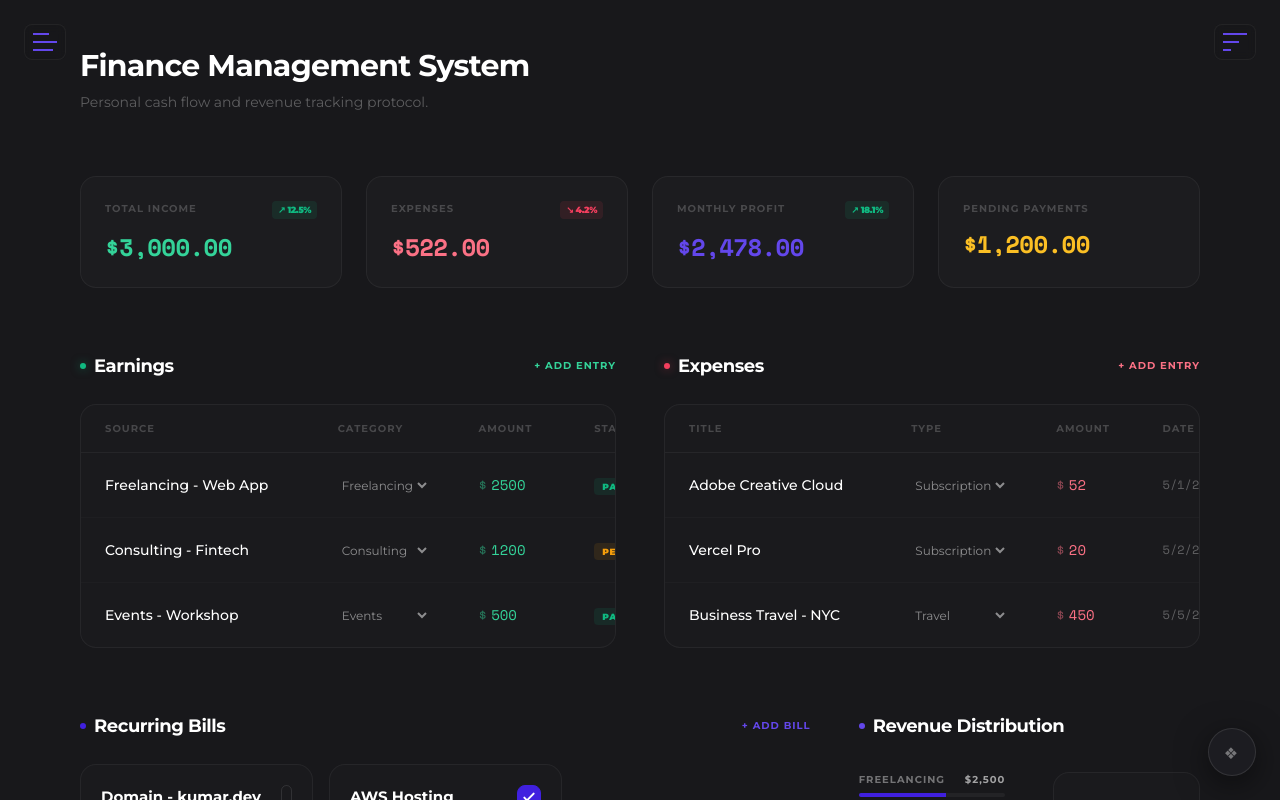
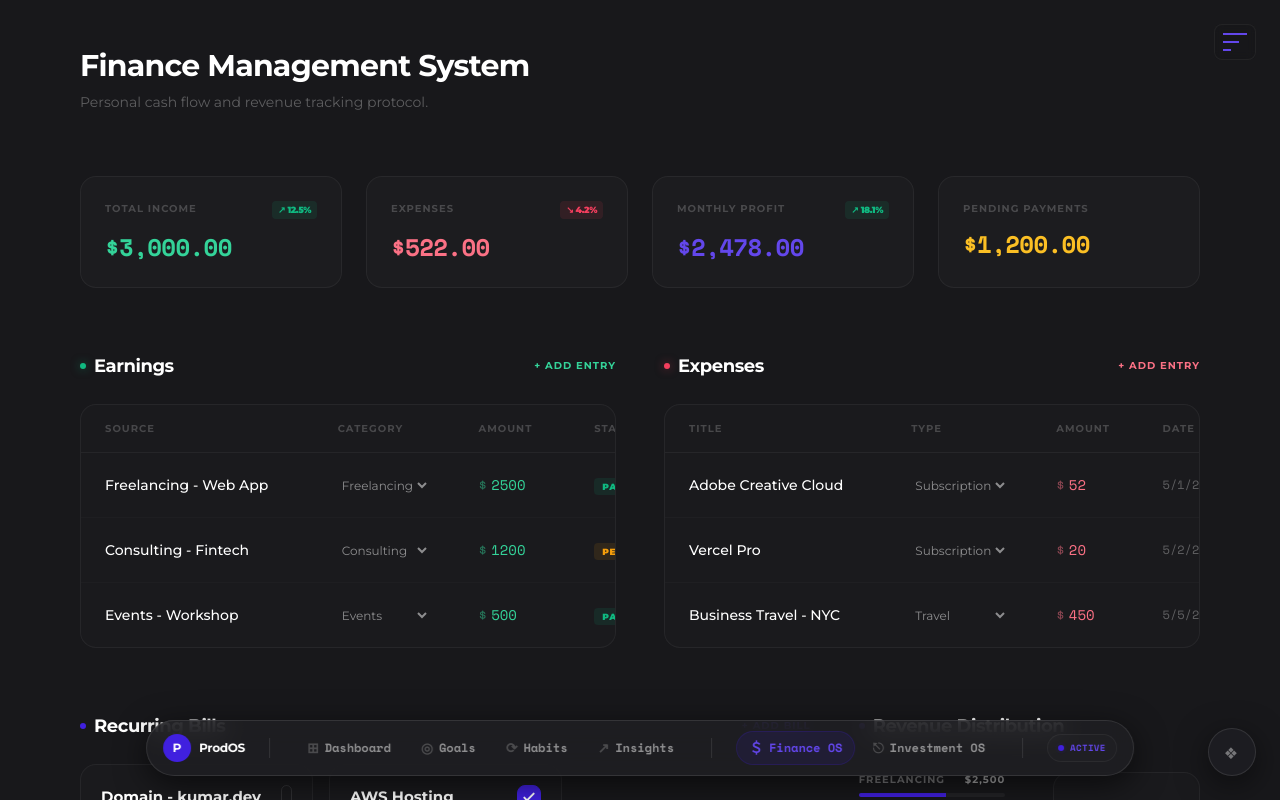
Before and after one commit to ishankumax/ProdOS, a Next.js app: page /projects/finance-os in a window 1280 px wide. Built offline with nearby package versions, Linux system fonts and the light colour scheme.

Commit message:
feat: replace left sidebar with floating bottom-center navigation bar

```diff
--- a/components/dashboard/DashboardShell.tsx
+++ b/components/dashboard/DashboardShell.tsx
@@ -11,28 +11,10 @@ interface DashboardShellProps {
 }
 
 export default function DashboardShell({ userEmail, children }: DashboardShellProps) {
-  const [leftOpen, setLeftOpen] = useState(false); // Closed by default on mobile
   const [rightOpen, setRightOpen] = useState(false);
 
   return (
     <div className="flex h-dvh bg-surface overflow-hidden relative">
-      {/* --- Responsive Toggle Buttons --- */}
-      {/* Navigation Toggle (Left) */}
-      <div className={cn(
-        "fixed top-6 z-50 transition-all duration-300",
-        leftOpen ? "left-[200px]" : "left-6"
-      )}>
-        <button
-          onClick={() => setLeftOpen(!leftOpen)}
-          className="group flex flex-col gap-1.5 p-2 transition-all hover:opacity-80 focus:outline-none bg-surface/40 backdrop-blur-sm rounded-lg border border-white/5"
-          title={leftOpen ? "Collapse Navigation" : "Expand Navigation"}
-        >
-          <div className={cn("h-0.5 bg-brand-400 transition-all duration-300", leftOpen ? "w-6" : "w-4")} />
-          <div className={cn("h-0.5 bg-brand-400 transition-all duration-300", leftOpen ? "w-4" : "w-6")} />
-          <div className={cn("h-0.5 bg-brand-400 transition-all duration-300", leftOpen ? "w-2" : "w-5")} />
-        </button>
-      </div>
-
       {/* Info Toggle (Right) - Visible on XL only */}
       <div className={cn(
         "fixed top-6 z-50 transition-all duration-300 hidden xl:block",
@@ -49,32 +31,12 @@ export default function DashboardShell({ userEmail, children }: DashboardShellPr
         </button>
       </div>
 
-      {/* 1. Left Sidebar - Overlay on mobile, side-by-side on large */}
-      <aside
-        className={cn(
-          "fixed inset-y-0 left-0 lg:relative transition-all duration-300 ease-in-out border-r border-white/5 bg-surface z-40",
-          leftOpen ? "w-[240px] opacity-100 translate-x-0" : "w-0 opacity-0 -translate-x-full lg:translate-x-0 overflow-hidden border-none"
-        )}
-      >
-        <div className="w-[240px] h-full">
-           <Sidebar userEmail={userEmail} />
-        </div>
-      </aside>
-
-      {/* Mobile Overlay */}
-      {leftOpen && (
-        <div
-          onClick={() => setLeftOpen(false)}
-          className="fixed inset-0 bg-black/60 backdrop-blur-sm z-30 lg:hidden animate-fade-in"
-        />
-      )}
-
-      {/* 2. Main Content Area */}
-      <main className="flex-1 h-full overflow-y-auto overflow-x-hidden relative pt-20 lg:pt-0">
+      {/* 1. Main Content Area */}
+      <main className="flex-1 h-full overflow-y-auto overflow-x-hidden relative pb-28 pt-6 lg:pt-0">
         {children}
       </main>
 
-      {/* 3. Right Panel - Collapsible side-by-side on XL */}
+      {/* 2. Right Panel - Collapsible side-by-side on XL */}
       <aside
         className={cn(
           "transition-all duration-300 ease-in-out border-l border-white/5 bg-surface z-40 hidden xl:block",
@@ -85,6 +47,11 @@ export default function DashboardShell({ userEmail, children }: DashboardShellPr
            <RightPanel />
         </div>
       </aside>
+
+      {/* 3. Floating Bottom-Center Navigation Bar */}
+      <div className="fixed bottom-6 left-1/2 -translate-x-1/2 z-50 pointer-events-none w-auto max-w-[95vw] md:max-w-none flex justify-center">
+        <Sidebar userEmail={userEmail} />
+      </div>
     </div>
   );
 }
--- a/components/dashboard/Sidebar.tsx
+++ b/components/dashboard/Sidebar.tsx
@@ -1,9 +1,7 @@
 "use client";
 
-import { useState, useEffect } from "react";
 import Link from "next/link";
 import { usePathname } from "next/navigation";
-import LogoutButton from "@/components/LogoutButton";
 import { cn } from "@/lib/utils";
 
 const NAV_ITEMS = [
@@ -15,167 +13,99 @@ const NAV_ITEMS = [
 
 export default function Sidebar({ userEmail }: { userEmail?: string }) {
   const pathname = usePathname();
-  const [activeTheme, setActiveTheme] = useState<string>("default");
-
-  useEffect(() => {
-    const theme = localStorage.getItem("prod_os_theme") || "default";
-    setActiveTheme(theme);
-    document.documentElement.setAttribute("data-theme", theme);
-
-    const handleThemeChange = (e: CustomEvent<string>) => {
-      setActiveTheme(e.detail);
-    };
-
-    window.addEventListener("theme-change", handleThemeChange as EventListener);
-    return () => {
-      window.removeEventListener("theme-change", handleThemeChange as EventListener);
-    };
-  }, []);
-
-  const changeTheme = (themeName: string) => {
-    setActiveTheme(themeName);
-    document.documentElement.setAttribute("data-theme", themeName);
-    localStorage.setItem("prod_os_theme", themeName);
-    window.dispatchEvent(new CustomEvent("theme-change", { detail: themeName }));
-  };
 
   return (
-    <aside className="w-full h-full flex flex-col bg-surface border-r border-white/5 sticky top-0">
-      {/* Logo */}
-      <div className="p-6 border-b border-white/5 flex items-center gap-3">
-        <div className="w-8 h-8 rounded-lg bg-brand-500 flex items-center justify-center text-white font-bold text-sm">
+    <div className="flex items-center gap-3 sm:gap-4 md:gap-6 px-4 py-2.5 rounded-full border backdrop-blur-md bg-surface-raised/85 border-white/10 shadow-[0_8px_32px_rgba(0,0,0,0.6)] hover:border-brand-500/20 transition-all duration-300 pointer-events-auto">
+      {/* Brand Icon & Label */}
+      <div className="flex items-center gap-2 select-none">
+        <div className="w-7 h-7 rounded-full bg-brand-500 flex items-center justify-center text-white font-bold text-xs shrink-0 shadow-[0_0_12px_rgba(var(--brand-500-rgb),0.3)]">
           P
         </div>
-        <span className="font-bold text-white tracking-tight">Prod OS</span>
+        <span className="font-bold text-xs text-white tracking-tight hidden lg:inline">ProdOS</span>
       </div>
 
-      {/* Navigation */}
-      <nav className="flex-1 p-4 space-y-6">
-        <div className="space-y-1">
-          <p className="px-3 text-[10px] font-bold text-white/20 uppercase tracking-widest mb-2">
-            Navigation
-          </p>
+      {/* Divider */}
+      <div className="h-5 w-px bg-white/10" />
+
+      {/* Core Pages Section */}
+      <nav className="flex items-center gap-1">
         {NAV_ITEMS.map((item) => {
           const isActive = pathname === item.href || (item.href.startsWith("/dashboard#") && pathname === "/dashboard");
           return (
             <Link
               key={item.label}
               href={item.href}
+              title={item.label}
               className={cn(
-                  "flex items-center gap-3 px-3 py-2 rounded-lg text-sm font-medium transition-all group",
+                "flex items-center gap-1.5 px-3 py-1.5 rounded-full text-xs font-semibold transition-all group font-mono whitespace-nowrap",
                 isActive
-                    ? "text-brand-400 bg-brand-500/5 border border-brand-500/10"
+                  ? "text-brand-400 bg-brand-500/10 border border-brand-500/20 shadow-[0_0_8px_rgba(var(--brand-500-rgb),0.1)]"
                   : "text-white/50 hover:text-white hover:bg-white/5 border border-transparent"
               )}
             >
               <span className={cn(
-                  "text-lg transition-opacity",
+                "text-sm transition-opacity",
                 isActive ? "opacity-100" : "opacity-40 group-hover:opacity-100"
               )}>{item.icon}</span>
-                {item.label}
+              <span className="hidden md:inline">{item.label}</span>
             </Link>
           );
         })}
-        </div>
+      </nav>
 
-        <div className="space-y-1">
-          <p className="px-3 text-[10px] font-bold text-white/20 uppercase tracking-widest mb-2">
-            Protocols
-          </p>
+      {/* Divider */}
+      <div className="h-5 w-px bg-white/10" />
+
+      {/* Protocols Section */}
+      <div className="flex items-center gap-1">
         <Link
           href="/projects/finance-os"
+          title="Finance OS"
           className={cn(
-              "flex items-center gap-3 px-3 py-2 rounded-lg text-sm font-medium transition-all group",
+            "flex items-center gap-1.5 px-3 py-1.5 rounded-full text-xs font-semibold transition-all group font-mono whitespace-nowrap",
             pathname === "/projects/finance-os"
-                ? "text-brand-400 bg-brand-500/5 border border-brand-500/10"
+              ? "text-brand-400 bg-brand-500/10 border border-brand-500/20 shadow-[0_0_8px_rgba(var(--brand-500-rgb),0.1)]"
               : "text-white/50 hover:text-white hover:bg-white/5 border border-transparent"
           )}
         >
           <span className={cn(
-              "text-lg transition-opacity",
+            "text-sm transition-opacity",
             pathname === "/projects/finance-os" ? "opacity-100" : "opacity-40 group-hover:opacity-100"
           )}>＄</span>
-            Finance OS
+          <span className="hidden md:inline">Finance OS</span>
         </Link>
         <Link
           href="/projects/investments"
+          title="Investment OS"
           className={cn(
-              "flex items-center gap-3 px-3 py-2 rounded-lg text-sm font-medium transition-all group",
+            "flex items-center gap-1.5 px-3 py-1.5 rounded-full text-xs font-semibold transition-all group font-mono whitespace-nowrap",
             pathname === "/projects/investments"
-                ? "text-brand-400 bg-brand-500/5 border border-brand-500/10"
+              ? "text-brand-400 bg-brand-500/10 border border-brand-500/20 shadow-[0_0_8px_rgba(var(--brand-500-rgb),0.1)]"
               : "text-white/50 hover:text-white hover:bg-white/5 border border-transparent"
           )}
         >
           <span className={cn(
-              "text-lg transition-opacity",
+            "text-sm transition-opacity",
             pathname === "/projects/investments" ? "opacity-100" : "opacity-40 group-hover:opacity-100"
           )}>⎋</span>
-            Investment OS
+          <span className="hidden md:inline">Investment OS</span>
         </Link>
       </div>
 
-        <div className="space-y-1">
-          <p className="px-3 text-[10px] font-bold text-white/20 uppercase tracking-widest mb-2">
-            System Integrity
-          </p>
-          <div className="mx-3 p-3 rounded-lg bg-white/[0.02] border border-white/5 space-y-2 font-mono">
-            <div className="flex justify-between items-center text-[10px]">
-              <span className="text-white/20 uppercase tracking-tighter">Heartbeat</span>
-              <div className="flex items-center gap-1.5">
-                <span className="w-1.5 h-1.5 rounded-full bg-brand-500 animate-pulse" />
-                <span className="text-brand-400 font-bold uppercase tracking-widest">Active</span>
+      {/* Divider */}
+      <div className="h-5 w-px bg-white/10" />
+
+      {/* Heartbeat Integrity Status */}
+      <div
+        title={`Operational Status: Active | User: ${userEmail ?? "Guest"}`}
+        className="flex items-center gap-1.5 px-2.5 py-1.5 rounded-full bg-white/[0.01] border border-white/5 font-mono text-[9px] shrink-0 select-none"
+      >
+        <span className="relative flex h-1.5 w-1.5">
+          <span className="animate-ping absolute inline-flex h-full w-full rounded-full bg-brand-500 opacity-75"></span>
+          <span className="relative inline-flex rounded-full h-1.5 w-1.5 bg-brand-500"></span>
+        </span>
+        <span className="text-brand-400 font-bold uppercase tracking-wider hidden sm:inline">Active</span>
       </div>
     </div>
-            <div className="flex justify-between items-center text-[10px]">
-              <span className="text-white/20 uppercase tracking-tighter">Latency</span>
-              <span className="text-emerald-400/80 uppercase">12ms</span>
-            </div>
-          </div>
-        </div>
-
-        <div className="space-y-1">
-          <p className="px-3 text-[10px] font-bold text-white/20 uppercase tracking-widest mb-2">
-            System Interface
-          </p>
-          <div className="mx-3 p-3 rounded-lg bg-white/[0.02] border border-white/5 space-y-3 font-mono">
-            <div className="flex justify-between items-center text-[10px] border-b border-white/5 pb-2">
-              <span className="text-white/20 uppercase tracking-tighter">Protocol</span>
-              <span className="text-brand-400 font-bold uppercase tracking-wider">
-                {activeTheme === 'default' ? 'Nordic' : activeTheme}
-              </span>
-            </div>
-            <div className="grid grid-cols-5 gap-1.5 pt-0.5">
-              {[
-                { name: "default", label: "NOR", color: "bg-indigo-500", title: "Nordic Blue (Default)" },
-                { name: "amber", label: "AMB", color: "bg-amber-500", title: "Cyberpunk Amber" },
-                { name: "green", label: "MAT", color: "bg-emerald-500", title: "Matrix Green" },
-                { name: "rose", label: "DRC", color: "bg-rose-500", title: "Dracula Rose" },
-                { name: "mono", label: "GHO", color: "bg-zinc-400", title: "Ghost Monochrome" },
-              ].map((themeOpt) => (
-                <button
-                  key={themeOpt.name}
-                  onClick={() => changeTheme(themeOpt.name)}
-                  title={themeOpt.title}
-                  className={cn(
-                    "flex flex-col items-center justify-center p-1.5 rounded border transition-all font-sans text-[9px] font-medium tracking-wider uppercase",
-                    activeTheme === themeOpt.name
-                      ? "border-brand-500/40 bg-brand-500/10 text-brand-400"
-                      : "border-white/5 bg-white/[0.01] text-white/30 hover:text-white/60 hover:bg-white/5"
-                  )}
-                >
-                  <span className={cn("w-1.5 h-1.5 rounded-full mb-1", themeOpt.color)} />
-                  {themeOpt.label}
-                </button>
-              ))}
-            </div>
-          </div>
-        </div>
-      </nav>
-
-      {/* User / Logout - Disabled for dev */}
-      <div className="p-4 border-t border-white/5 opacity-20 pointer-events-none">
-        <p className="text-[10px] text-white/30 uppercase tracking-widest px-3">Dev Mode Active</p>
-      </div>
-    </aside>
   );
 }
```
Lines whose indentation alone changed are shown as unchanged.
